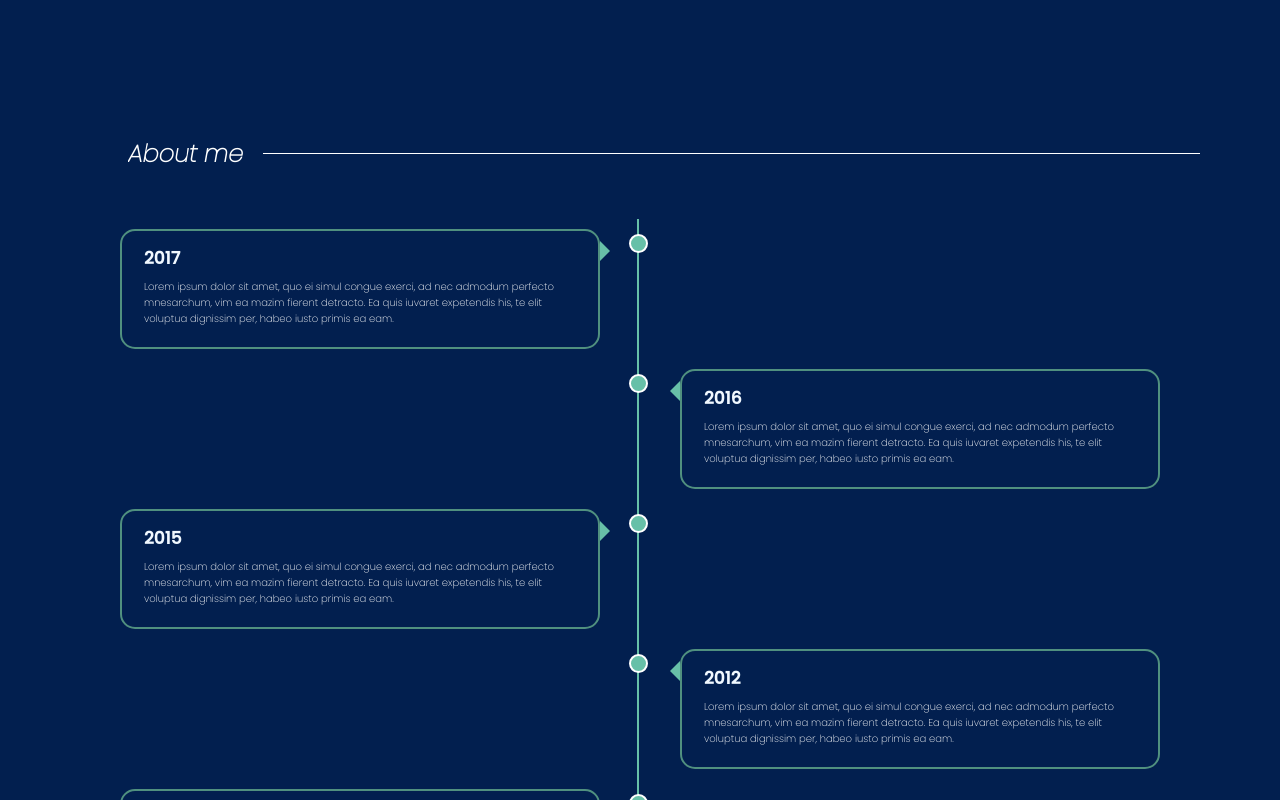
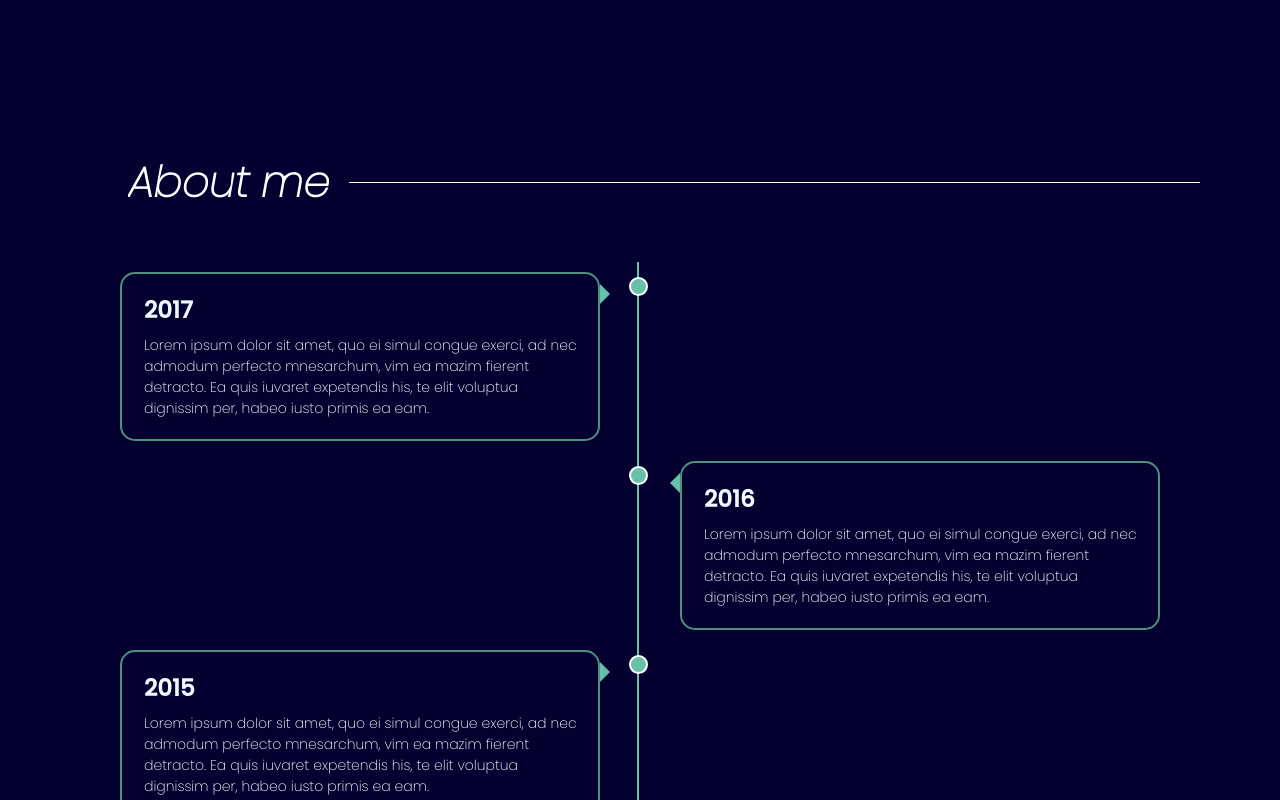
Before and after one commit to aliciabarczak/Profolio_Page, a React (Create React App) app: page / in a window 1280 px wide. Shown: the part 940-1740 px from the top of the page. Built offline with nearby package versions, Linux system fonts and the light colour scheme.

Commit message:
change background color

```diff
--- a/src/Styling/AboutMe.css
+++ b/src/Styling/AboutMe.css
@@ -152,14 +152,17 @@ header {
 .content {
   padding: 20px 30px;
   padding-top: 0px;
-  background-color: #021f4f;
+  background-color: rgba(4, 0, 48, 1);
   position: relative;
   border-radius: 6px;
   border: 2px solid rgba(80, 144, 127, 1);
   border-radius: 15px;
 }
 
-/* Media queries - Responsive timeline on screens less than 600px wide */
+/* @media screen and (max-width: 300px) {
+TBC
+} */
+
 @media screen and (max-width: 600px) {
   #AboutMePage {
     width: 100vw;
@@ -218,5 +221,26 @@ header {
   }
 }
 
+@media screen and (min-width: 750px) {
+  .timeline p {
+    font-size: 12px;
+  }
+  .timeline h2 {
+    font-size: 18px;
+  }
+  header {
+    font-size: 20px;
+  }
+}
+
 @media screen and (min-width: 900px) {
+  .timeline p {
+    font-size: 14px;
+  }
+  .timeline h2 {
+    font-size: 23px;
+  }
+  header {
+    font-size: 28px;
+  }
 }
--- a/src/Styling/App.css
+++ b/src/Styling/App.css
@@ -3,7 +3,7 @@ htmnl {
   overflow-y: scroll;
 }
 body {
-  background-color: #021f4f;
+  background-color: rgba(4, 0, 48, 1);
   margin: 0;
   padding: 0;
   height: 100vh;
```
